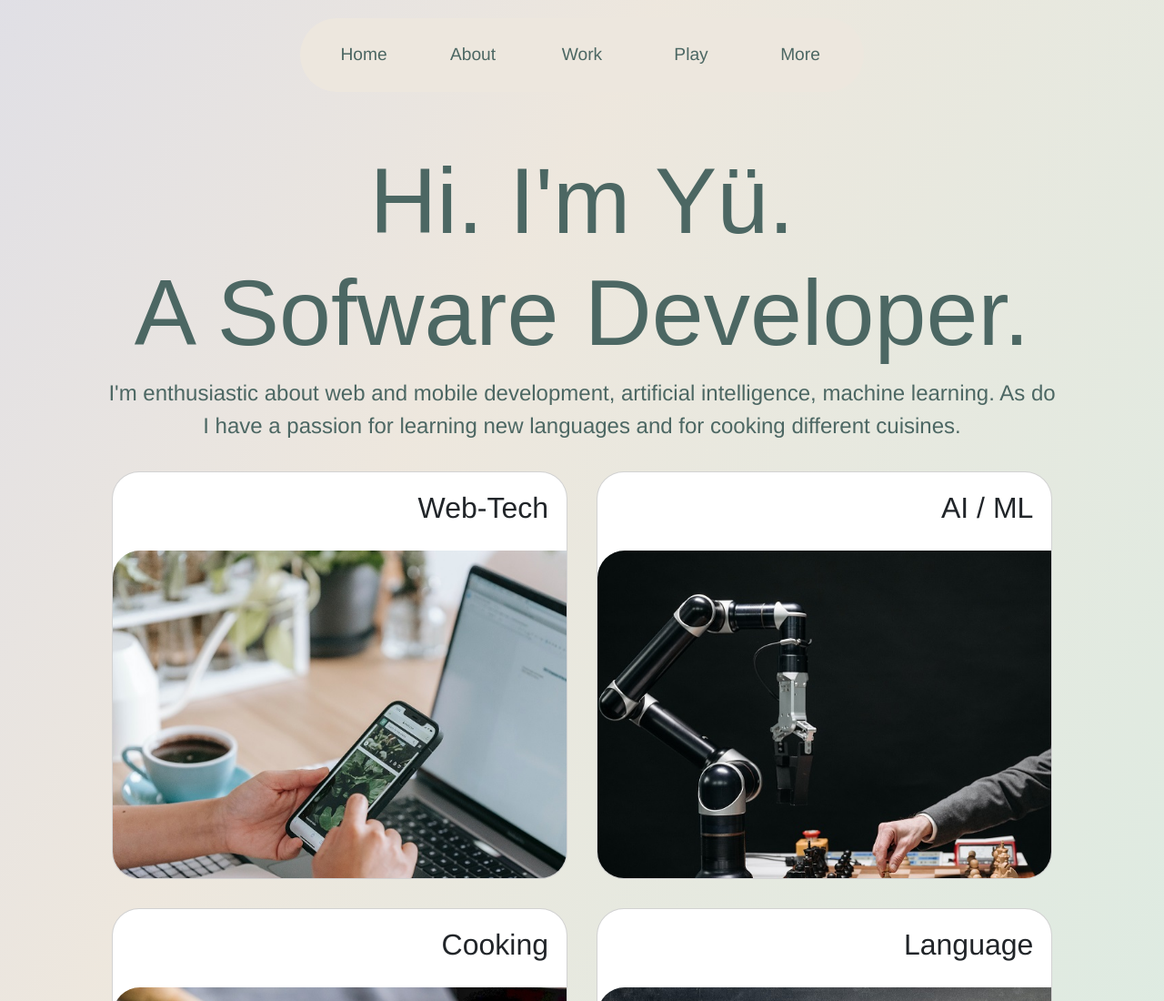
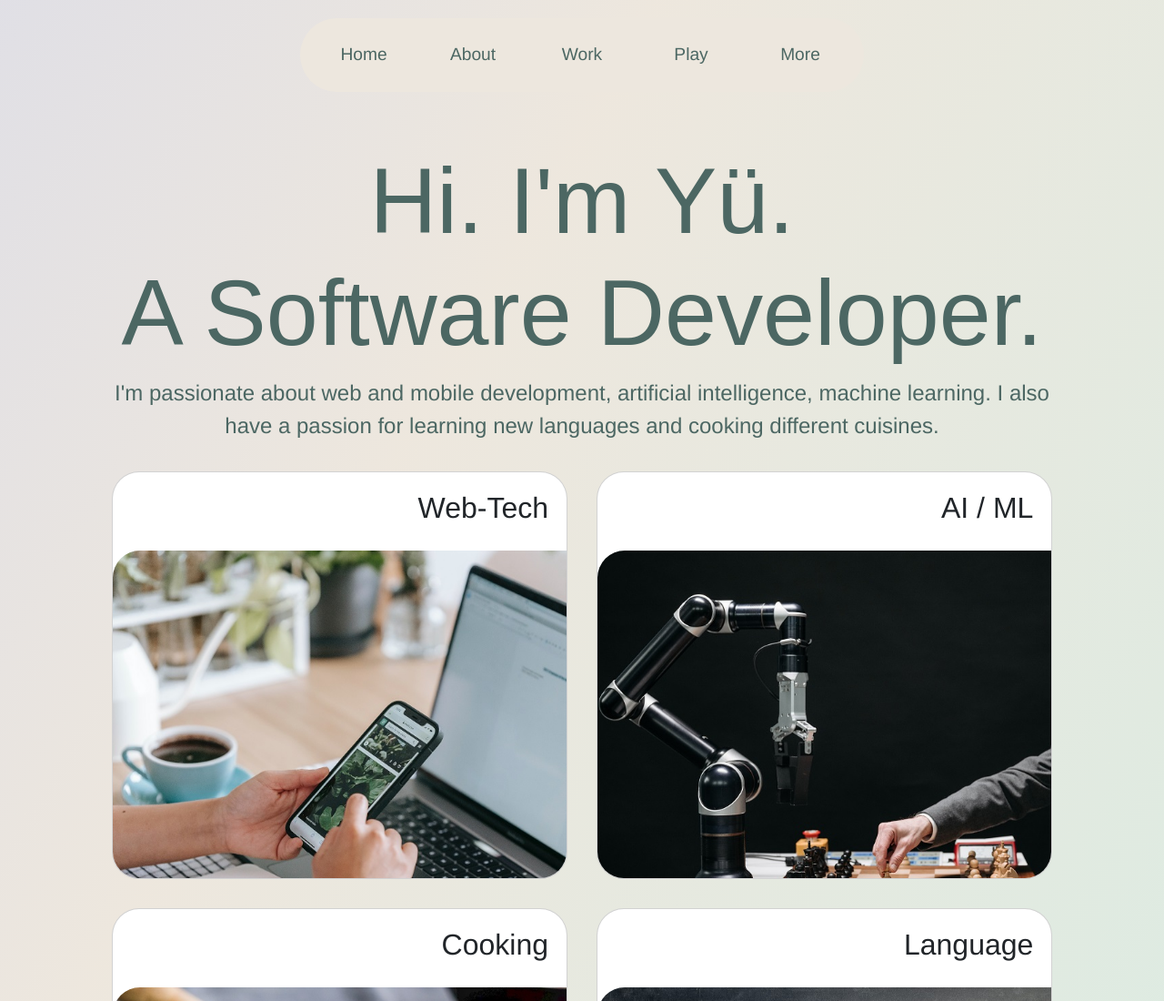
Before and after one commit to jadenbruecke/personal-website, a plain HTML site: page index.html in a window 1280 px wide. Shown: the top 1100 px of the page at 91% size. Drawn offline with nearby package versions, Linux system fonts and the light colour scheme; a web font is replaced by a local one.

Commit message:
fix texts

```diff
--- a/index.html
+++ b/index.html
@@ -88,13 +88,11 @@
   <main class="container-fluid">
     <div class="row content-holder justify-content-center">
       <div class="intro-holder col-10">
-        <h1>Hi. I'm Yü.<br />A Sofware Developer.</h1>
+        <h1>Hi. I'm Yü.<br />A Software Developer.</h1>
       </div>
       <div class="subtitle-holder col-10">
         <p>
-          I'm enthusiastic about web and mobile development, artificial intelligence, machine learning. As do I have a
-          passion for
-          learning new languages and for cooking different cuisines.
+          I'm passionate about web and mobile development, artificial intelligence, machine learning. I also have a passion for learning new languages and cooking different cuisines.
         </p>
       </div>
     </div>
```
